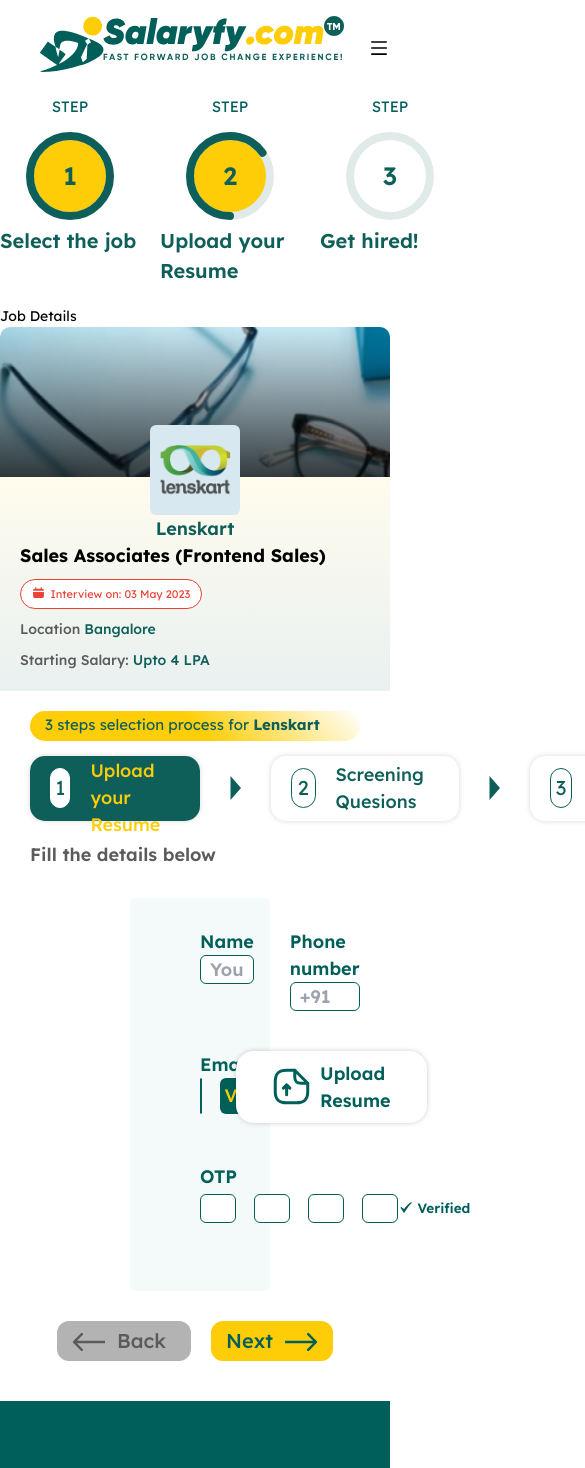
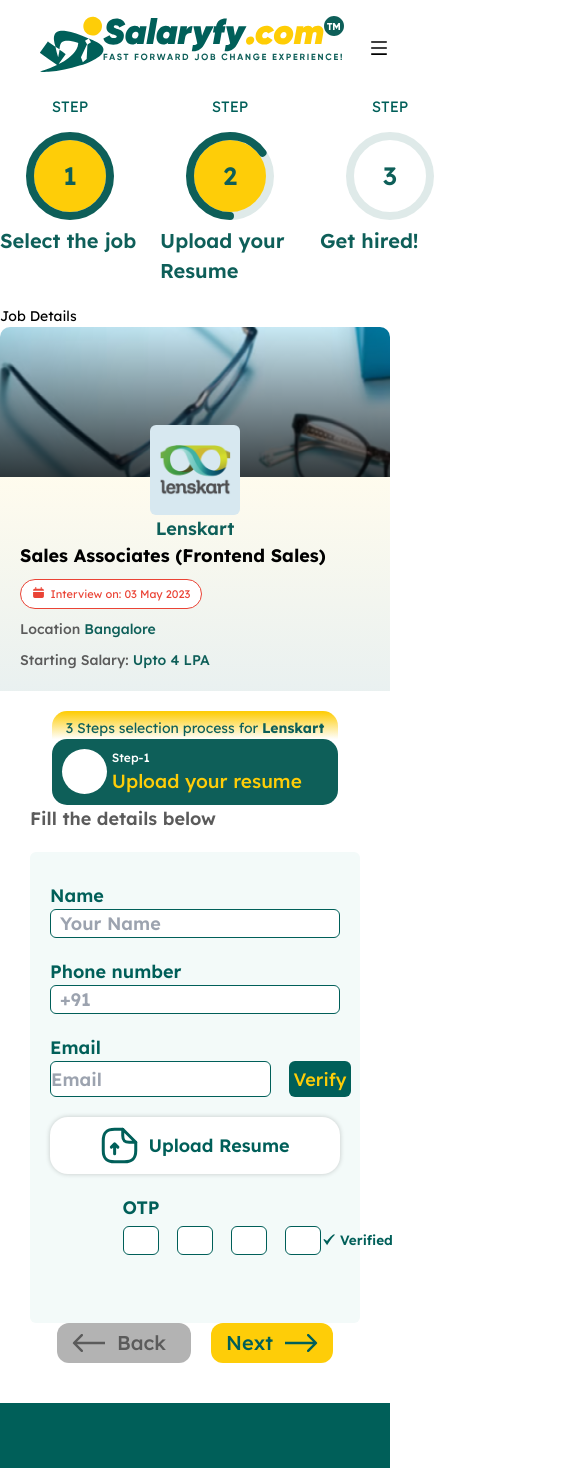
Before and after one commit to mayurkukade/Salaryfy, a React (Vite) app in the folder salaryfy/: page /questionnaire/personal-details in a window 390 px wide. Shown: the top 1468 px of the page, 585 px wide, since content can reach past the window. Built offline with nearby package versions, Linux system fonts and the light colour scheme.

Commit message:
sandwich did his part

```diff
--- a/salaryfy/src/modules/questionnaire/components/sub-steps.component.tsx
+++ b/salaryfy/src/modules/questionnaire/components/sub-steps.component.tsx
@@ -3,7 +3,9 @@
 import SubStep from "./sub-step.component";
 
 export default function SubSteps() {
-  return (<>
+  return (
+    <>
+      <div className="hidden md:flex flex-col">
         <div style={{ background: 'linear-gradient(45deg, #FFCE09 50%, transparent)' }} className='mb-[1em] text-[#0E5F59] text-[1.5em] px-[1em] rounded-[1em] py-[0.25em]'><span>3 steps selection process for&nbsp;</span><span className='font-bold'>Lenskart</span></div>
         <div className='flex justify-between mb-[2em]'>
           <SubStep status={SUB_STEP_STATUS.PENDING} no={1} title='Upload your Resume' />
@@ -12,6 +14,19 @@
           <SubStepArrow />
           <SubStep status={SUB_STEP_STATUS.REMAINING} no={3} title='Confirming Interview Slot' />
         </div>
+      </div>
+      <div className="flex justify-center">
+        <div className="flex md:hidden flex-col w-[max-content] rounded-[1.5em]" style={{ background: "linear-gradient(to bottom, #FECD08 1%, #fff 30%, #fff 50%, #fff 100%)" }}>
+          <div className="text-[#0E5F59] text-[1.4em] px-[1em] pt-[0.5em]"><span>3 Steps selection process for&nbsp;</span><span className="font-bold">Lenskart</span></div>
+          <div className="flex items-center gap-[0.5em] bg-[#0E5F59] p-[1em] rounded-[1.5em]">
+            <div className="h-[4.5em] w-[4.5em] bg-[white] rounded-[50%]"></div>
+            <div>
+              <div className="text-[white] text-[1.2em] font-[500]">Step-1</div>
+              <div className="text-[#FECD08] text-[1.9em] font-[500]">Upload your resume</div>
+            </div>
+          </div>
+        </div>
+      </div>
     </>
   );
 }
--- a/salaryfy/src/modules/questionnaire/pages/personal-details.page.tsx
+++ b/salaryfy/src/modules/questionnaire/pages/personal-details.page.tsx
@@ -1,8 +1,7 @@
 import QuestionnaireTopBarStep from "../components/questionnaire-topbar-step.component";
-import SubStep from "../components/sub-step.component";
 import UserJobDetails from "../components/job-details.component";
-import { SUB_STEP_STATUS } from "../constants/sub-step.enum";
 import BottomPageNavigationBar from "../components/bottom-navigation-bar.component";
+import SubSteps from "../components/sub-steps.component";
 
 export default function QuestionnairePersonalDetails() {
 
@@ -15,20 +14,8 @@
         {/* STEPS */}
         <div className='py-[2em] px-[3em] h-[100%]'>
 
-          <div style={{ background: 'linear-gradient(45deg, #FFCE09 50%, transparent)' }} className='mb-[1em] text-[#0E5F59] text-[1.5em] px-[1em] rounded-[1em] py-[0.25em]'><span>3 steps selection process for&nbsp;</span><span className='font-bold'>Lenskart</span></div>
-
-          <div className='flex justify-between mb-[2em]'>
-            <SubStep status={SUB_STEP_STATUS.PENDING} no={1} title='Upload your Resume' />
-
-            <SubStepArrow />
-
-            <SubStep status={SUB_STEP_STATUS.REMAINING} no={2} title='Screening Quesions' />
-
-            <SubStepArrow />
-
-            <SubStep status={SUB_STEP_STATUS.REMAINING} no={3} title='Confirming Interview Slot' />
-          </div>
-          <PersonalDetails/>
+          <SubSteps />
+          <PersonalDetails />
 
           <BottomPageNavigationBar />
         </div>
@@ -37,31 +24,43 @@
   );
 }
 
-export function PersonalDetails() {
+function NameComponent() {
   return (
     <>
-      <div className='font-semibold text-[1.8em] text-[#5B5B5B]'>Fill the details below</div>
-      <div className='py-[3em] px-[10em]'>
-        <div className='bg-[#F3FAF9] rounded-md py-[3em] px-[7em]'>
-          <div className='flex mb-[4em]'>
-            <div className='flex flex-col flex-grow text-[#005F59] font-semibold text-[1.8em] pr-[1em]'>
+      <div className='flex flex-col flex-grow text-[#005F59] font-semibold text-[1.8em]'>
         <div>Name</div>
         <div><input type="text" placeholder='Your Name' className='w-[100%] px-[0.5em] border border-[#005F59] border-solid rounded-md outline-none' /></div>
       </div>
-            <div className='flex flex-col flex-grow text-[#005F59] font-semibold text-[1.8em] pl-[1em]'>
+    </>
+  );
+}
+
+function PhoneNumberComponent() {
+  return (
+    <>
+      <div className='flex flex-col flex-grow text-[#005F59] font-semibold text-[1.8em]'>
         <div>Phone number</div>
         <div><input type="text" placeholder='+91' className='w-[100%] px-[0.5em] border border-[#005F59] border-solid rounded-md outline-none' /></div>
       </div>
-          </div>
-          <div className='flex mb-[4em]'>
-            <div className='flex flex-col max-w-[50%] flex-grow text-[#005F59] font-semibold text-[1.8em] pr-[1em]'>
+    </>
+  );
+}
+
+function EmailComponent() {
+  return (
+    <div className='flex flex-col flex-grow text-[#005F59] font-semibold text-[1.8em] md:max-w-[50%]'>
       <div>Email</div>
-              <div className='flex'>
-                <input type="text" placeholder='Email' className='mr-[1em] w-[100%] border border-[#005F59] border-solid rounded-md outline-none' />
+      <div className='flex gap-[1em]'>
+        <input type="text" placeholder='Email' className='flex-grow border border-[#005F59] border-solid rounded-md outline-none' />
         <div className='bg-[#005F59] text-[#FECD08] rounded-md font-medium p-[0.25em] text-[1em]'>Verify</div>
       </div>
     </div>
-            <div className='flex items-center flex-grow text-[#005F59] font-semibold text-[1.8em] pl-[1em]'>
+  );
+}
+
+function UploadResumeComponent() {
+  return (
+    <div className='flex items-center flex-grow text-[#005F59] font-semibold text-[1.8em]'>
       <div className='flex flex-row items-center flex-grow h-[100%] px-[2em] py-[0.5em] justify-center rounded-[1em]' style={{ boxShadow: '0 0 5px rgb(0, 0, 0, 0.2)', backgroundColor: 'white' }}>
         <div className='mr-[0.5em]'>
           <svg width="39" height="39" viewBox="0 0 39 39" fill="none" xmlns="http://www.w3.org/2000/svg">
@@ -73,8 +72,24 @@
         <div>Upload Resume</div>
       </div>
     </div>
+  );
+}
+
+export function PersonalDetails() {
+  return (
+    <div className="flex flex-col gap-[2em] md:px-[10em]">
+      <div className='font-semibold text-[1.8em] text-[#5B5B5B]'>Fill the details below</div>
+      <div className=''>
+        <div className='bg-[#F3FAF9] rounded-md py-[3em] px-[2em] md:px-[7em] gap-[2em] flex flex-col'>
+          <div className='flex flex-col md:flex-row gap-[2em]'>
+            <NameComponent />
+            <PhoneNumberComponent />
           </div>
-          <div className='flex mb-[2em]'>
+          <div className='flex flex-col md:flex-row gap-[2em]'>
+            <EmailComponent />
+            <UploadResumeComponent />
+          </div>
+          <div className='flex mb-[2em] justify-center md:justify-start'>
             <div className='flex pb-[1em] flex-col max-w-[50%] flex-grow text-[#005F59] font-semibold text-[1.8em] pr-[1em]'>
               <div className='mb-[0.25em]'>OTP</div>
               <div className='flex justify-between'>
@@ -97,7 +112,7 @@
           </div>
         </div>
       </div>
-    </>);
+    </div>);
 }
 
 export function SubStepArrow() {
--- a/salaryfy/src/modules/questionnaire/pages/schedule-interview.page.tsx
+++ b/salaryfy/src/modules/questionnaire/pages/schedule-interview.page.tsx
@@ -67,21 +67,21 @@
       <div className='h-[100%] mb-[2em]'>
 
         <div className='flex font-semibold p-[0.5em] bg-[#E2F3F4] text-[#0E5F59] rounded-md text-[1.5em] w-[fit-content] mb-[1.5em]'>
-          <div>Slot-1</div>
+          <div style={{ whiteSpace: 'nowrap' }}>Slot-1</div>
           <div className='mx-[1em] flex-grow w-[1px] bg-[#0E5F594E]'></div>
           <div className='mr-[0.5em]'>Deverabisanahalli, On Tueday, 06 June 2023, 4:00 PM</div>
           <div><CancelIcon sx={{ color: 'red' }} /></div>
         </div>
 
         <div className='flex font-semibold p-[0.5em] bg-[#E2F3F4] text-[#0E5F59] rounded-md text-[1.5em] w-[fit-content] mb-[1.5em]'>
-          <div>Slot-2</div>
+          <div style={{ whiteSpace: 'nowrap' }}>Slot-2</div>
           <div className='mx-[1em] flex-grow w-[1px] bg-[#0E5F594E]'></div>
           <div className='mr-[0.5em]'>Kalubisanahalli, On Thursday, 08 June 2023, 10:00 PM</div>
           <div><CancelIcon sx={{ color: 'red' }} /></div>
         </div>
 
         <div className='flex font-semibold p-[0.5em] bg-[#E2F3F4] text-[#0E5F59] rounded-md text-[1.5em] w-[fit-content] mb-[1.5em]'>
-          <div>Slot-3</div>
+          <div style={{ whiteSpace: 'nowrap' }}>Slot-3</div>
           <div className='mx-[1em] flex-grow w-[1px] bg-[#0E5F594E]'></div>
           <div className='mr-[0.5em]'>Koremanagalam, On Satureday, 10 June 2023, 11:30 PM</div>
           <div><CancelIcon sx={{ color: 'red' }} /></div>
--- a/salaryfy/src/modules/questionnaire/pages/screening-questions.tsx
+++ b/salaryfy/src/modules/questionnaire/pages/screening-questions.tsx
@@ -8,7 +8,7 @@
 
   return (
     <div className='w-100 flex flex-col items-center h-[100%]'>
-      {/* <QuestionnaireTopBarStep /> */}
+      <QuestionnaireTopBarStep />
       <div className='max-w-[120em] w-[100%] mb-[2em] flex flex-col h-[100%]'>
         <div className='text-[1.4em]'>Job Details</div>
         {/* <UserJobDetails /> */}
```
Lines whose indentation alone changed are shown as unchanged.
